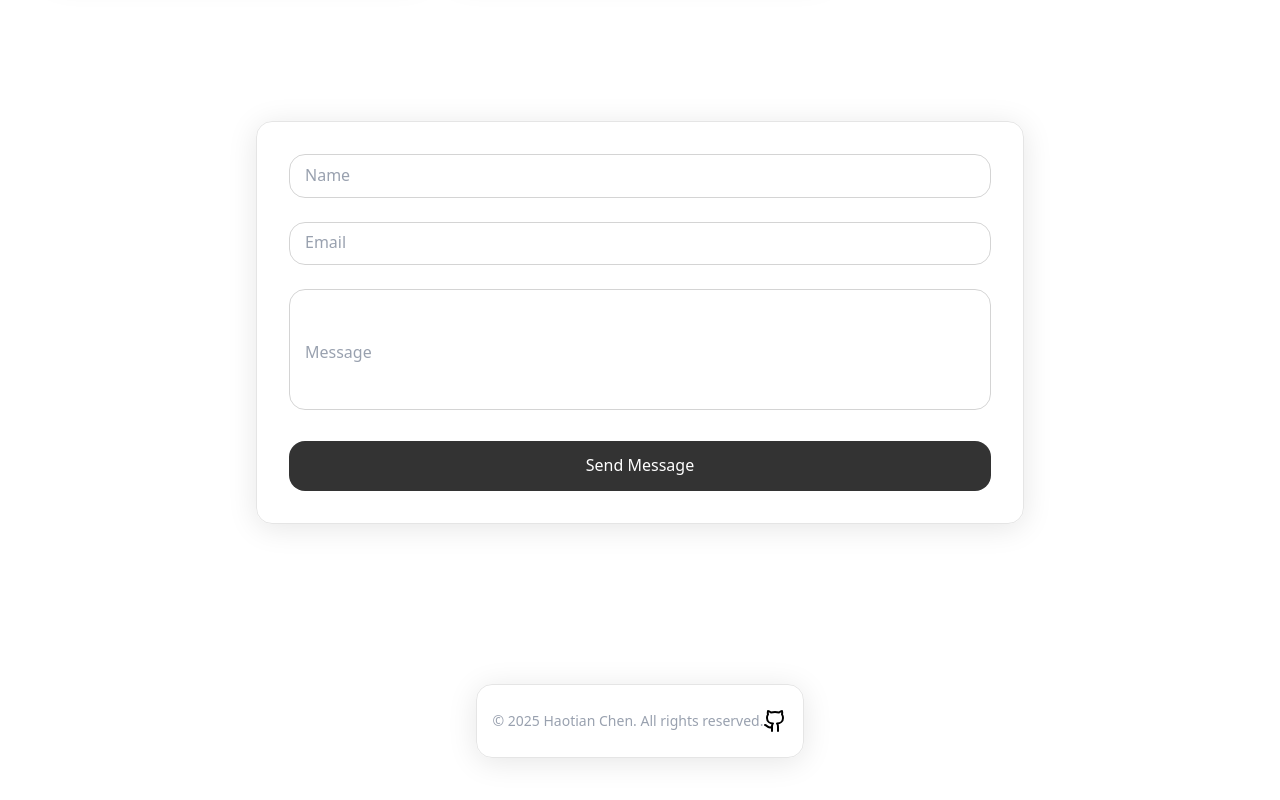
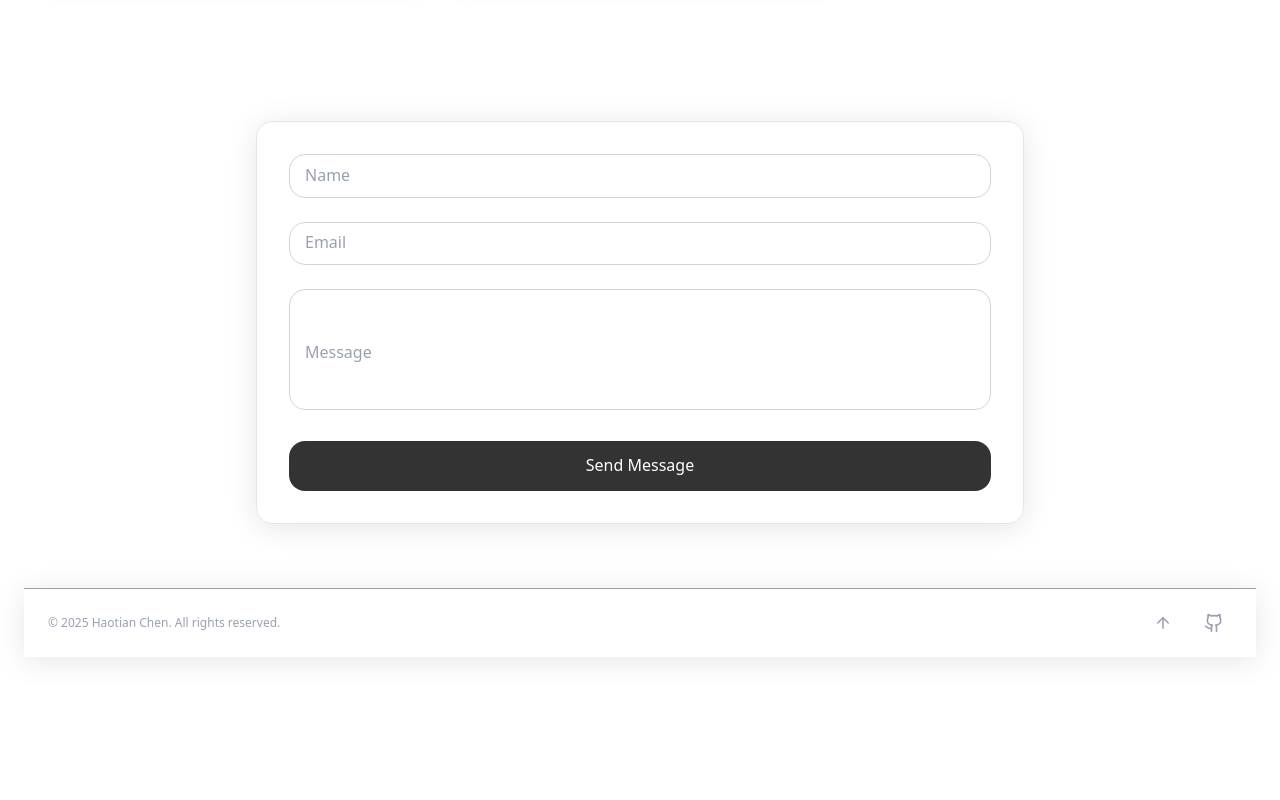
Before and after one commit to SaltedFish-No1/portfolio, a Next.js app: page /en in a window 1280 px wide. Shown: the part 3205-4005 px from the top of the page. After the commit the page ends 3886 px from the top, so only its background shows below. Built offline with nearby package versions, Linux system fonts and the light colour scheme; a web font is replaced by a local one.

Commit message:
feat: enhance Footer component with scroll-to-top button and GitHub link

```diff
--- a/src/app/[locale]/page.tsx
+++ b/src/app/[locale]/page.tsx
@@ -22,8 +22,9 @@ export default function Page({ params }: { params: { lang: string } }) {
       <PageContainer>
         <ProjectList />
         <ContactForm />
-        <Footer />
       </PageContainer>
+      <Footer />
+
     </section>
   );
 }
--- a/src/components/Footer.tsx
+++ b/src/components/Footer.tsx
@@ -3,28 +3,37 @@
 
 import React from 'react'
 import { motion } from 'framer-motion'
-import { Github } from 'lucide-react'
+import { Github, ArrowUp } from 'lucide-react'
 
 export default function Footer() {
   const year = new Date().getFullYear()
+  const scrollToTop = () => window.scrollTo({ top: 0, behavior: 'smooth' })
+
   return (
     <motion.footer
-      initial={{ opacity: 0, y: 20 }}
+      initial={{ opacity: 0, y: 40 }}
       animate={{ opacity: 1, y: 0 }}
       transition={{ duration: 0.6, ease: 'easeOut' }}
-      className="glass-card mt-16 py-6"
+      className=" bottom-0 left-0 w-full bg-[var(--color-surface)] backdrop-blur-[var(--backdrop-blur)] border-t border-[var(--gray-400)] shadow-glass z-50"
     >
-      <div className="max-w-screen-xl mx-auto flex flex-col md:flex-row justify-between items-center space-y-4 md:space-y-0">
-        <span className="text-sm text-gray-400">© {year} Haotian Chen. All rights reserved.</span>
-        <div className="flex space-x-6">
+      <div className="max-w-screen-xl mx-auto px-6 py-4 flex justify-between items-center">
+        <span className="text-xs text-gray-400">© {year} Haotian Chen. All rights reserved.</span>
+        <div className="flex items-center space-x-4">
+          <button
+            onClick={scrollToTop}
+            aria-label="Scroll to top"
+            className="p-2 rounded-full hover:bg-[var(--color-surface-hover)] transition"
+          >
+            <ArrowUp size={18} className="text-gray-400 hover:text-accent" />
+          </button>
           <a
-            href="https://github.com/SaltedFish-No1"
+            href="https://github.com/SaltedFish-No1/portfolio"
             aria-label="GitHub"
             target="_blank"
             rel="noopener noreferrer"
-            className="transition-transform transform hover:scale-110"
+            className="p-2 rounded-full hover:bg-[var(--color-surface-hover)] transition"
           >
-            <Github size={24} />
+            <Github size={20} className="text-gray-400 hover:text-accent" />
           </a>
         </div>
       </div>
```
Also changed, not shown: 1 other file (tests, documents, lock files or other folders).
